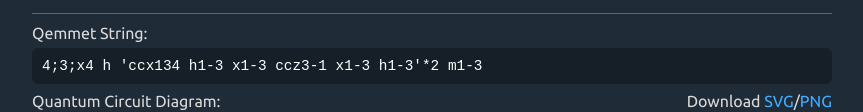
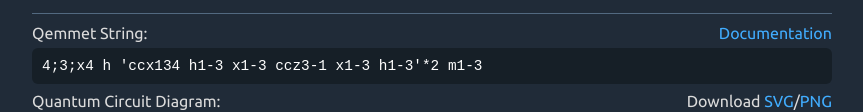
Before and after one commit to rootEnginear/Qemmet, a website with bundled scripts: page index.html in a window 1280 px wide. Shown: the part 173-285 px from the top of the page, without its empty margins (208-1071 px from the left). Built offline with nearby package versions, Linux system fonts and the light colour scheme.

Commit message:
feat: add documentation link

```diff
--- a/index.html
+++ b/index.html
@@ -100,6 +100,8 @@
     <section>
       <label for="raw_string" class="row">
         <span class="col">Qemmet String:</span>
+        <a href="https://github.com/rootEnginear/Qemmet/wiki" target="_blank"
+          rel="noopener nofollow noreferrer">Documentation</a>
         <!-- <a @click="demonstration">Show me step by step</a> -->
       </label>
       <input id="raw_string" type="text" v-model.trim="raw_string"
```
